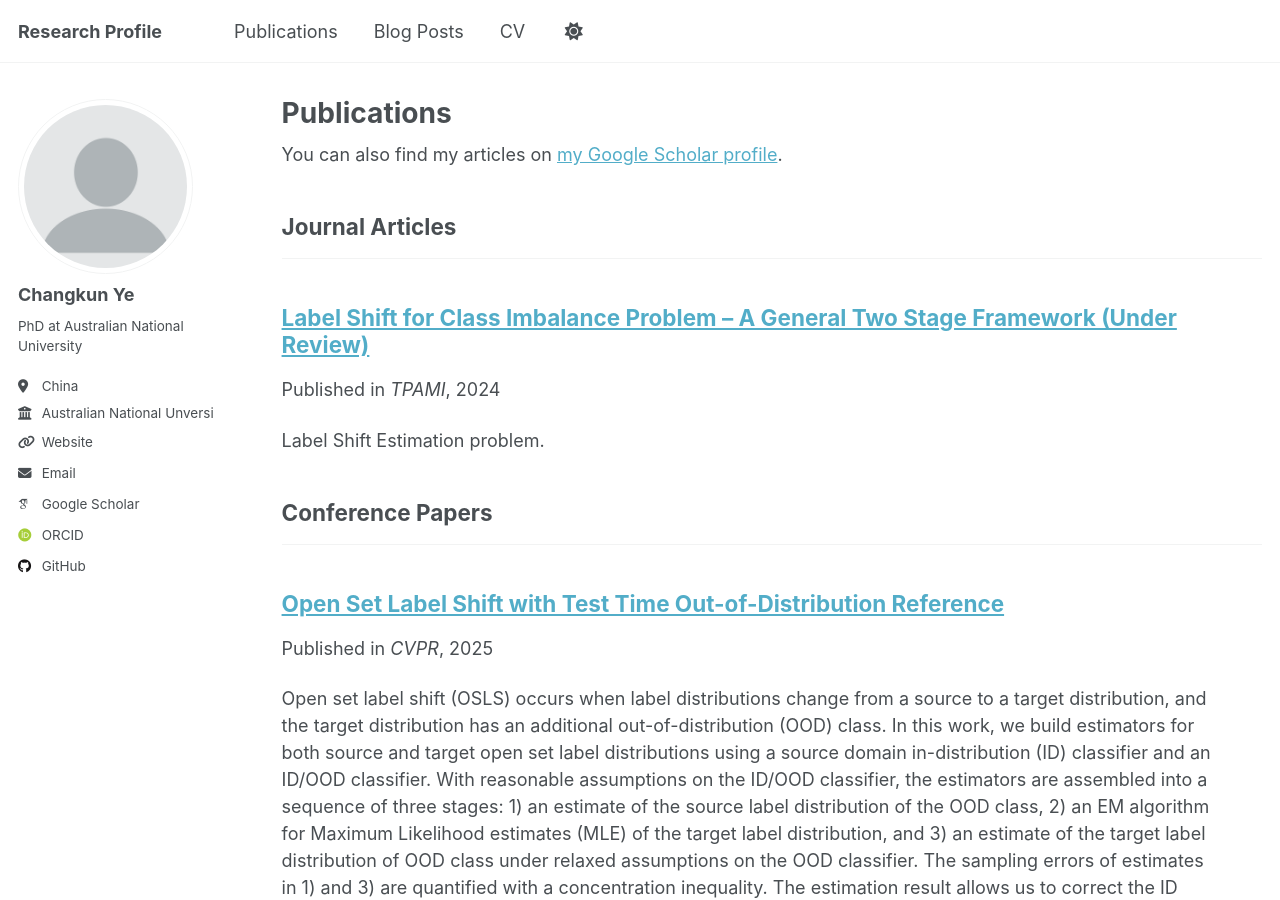
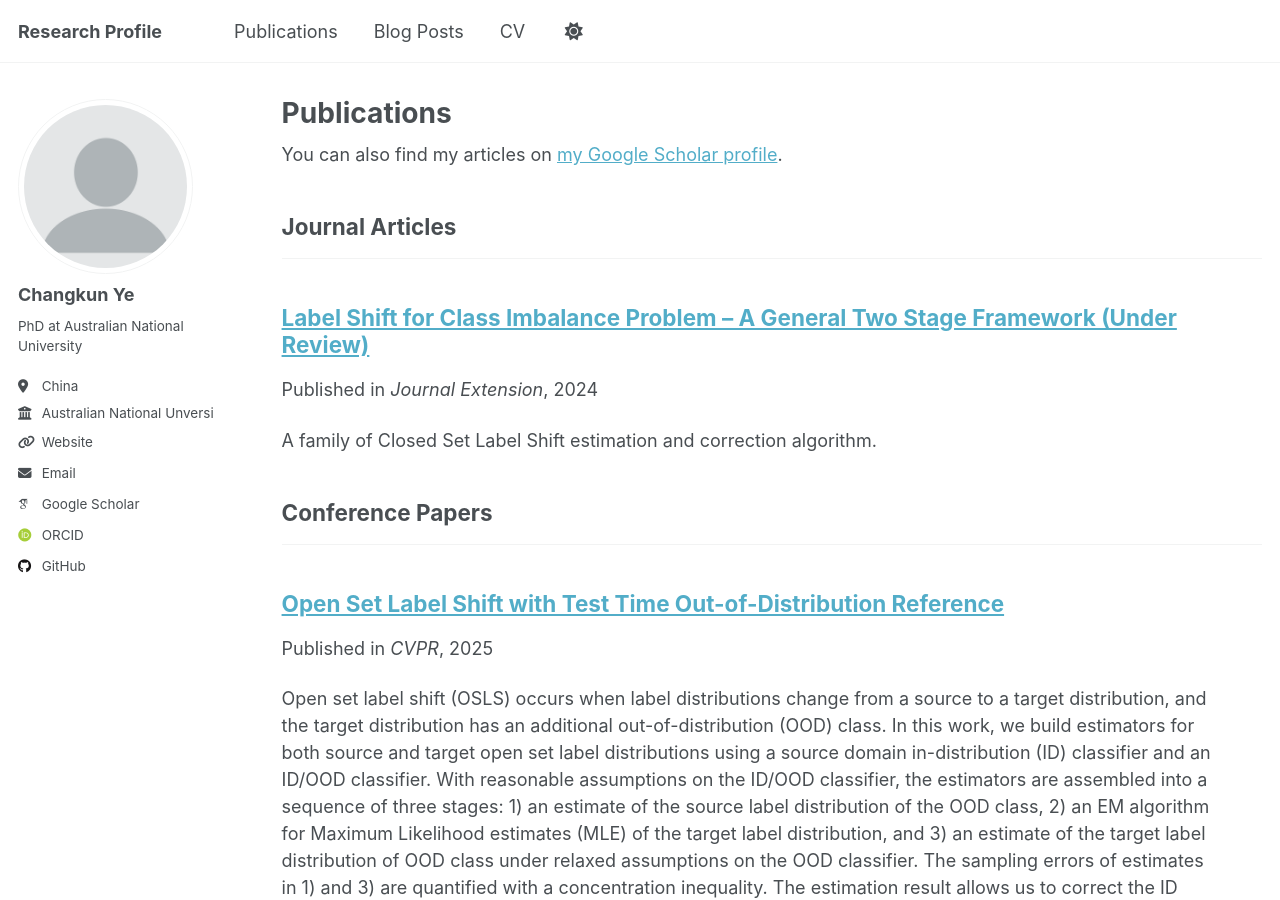
Before and after one commit to ChangkunYe/changkun.github.io, a Jekyll site: the page built from _pages/publications.html, in a window 1280 px wide and 900 px high. Built offline with Jekyll 4.4.1, drawn with Linux system fonts in a browser that asks for light colours; some web fonts are replaced.

Commit message:
content update

```diff
--- a/_publications/2025-TPAMI.md
+++ b/_publications/2025-TPAMI.md
@@ -3,8 +3,8 @@ title: "Label Shift for Class Imbalance Problem -- A General Two Stage Framework
 collection: publications
 category: manuscripts
 permalink: /publication/2024-TPAMI
-excerpt: 'Label Shift Estimation problem.'
+excerpt: 'A family of Closed Set Label Shift estimation and correction algorithm.'
 date: 2024-12-01
-venue: 'TPAMI'
+venue: 'Journal Extension'
 ---
 The contents above will be part of a list of publications, if the user clicks the link for the publication than the contents of section will be rendered as a full page, allowing you to provide more information about the paper for the reader. When publications are displayed as a single page, the contents of the above "citation" field will automatically be included below this section in a smaller font.
```
